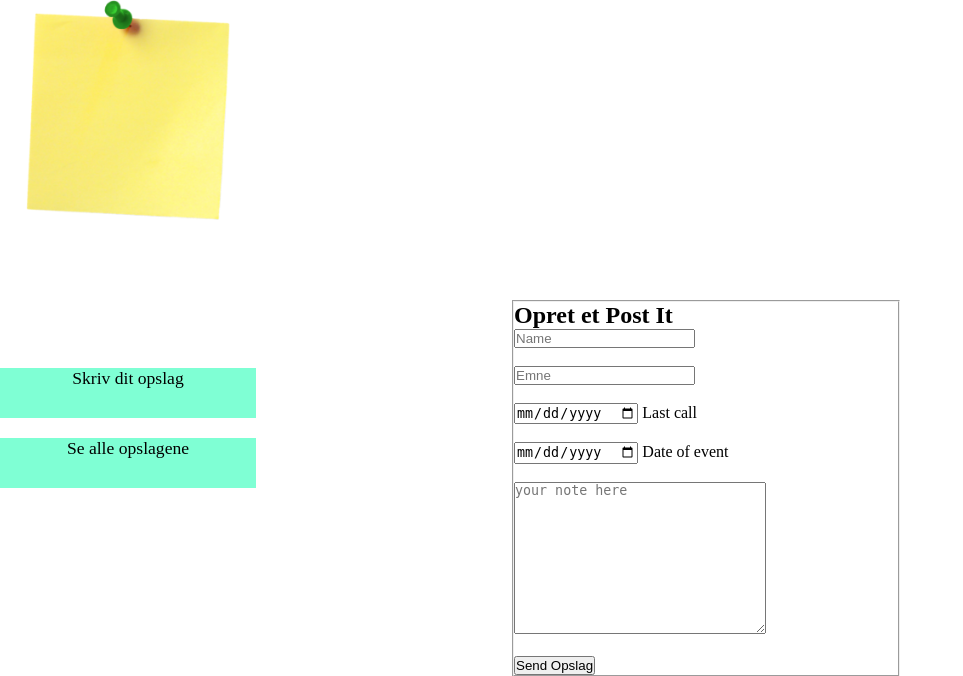
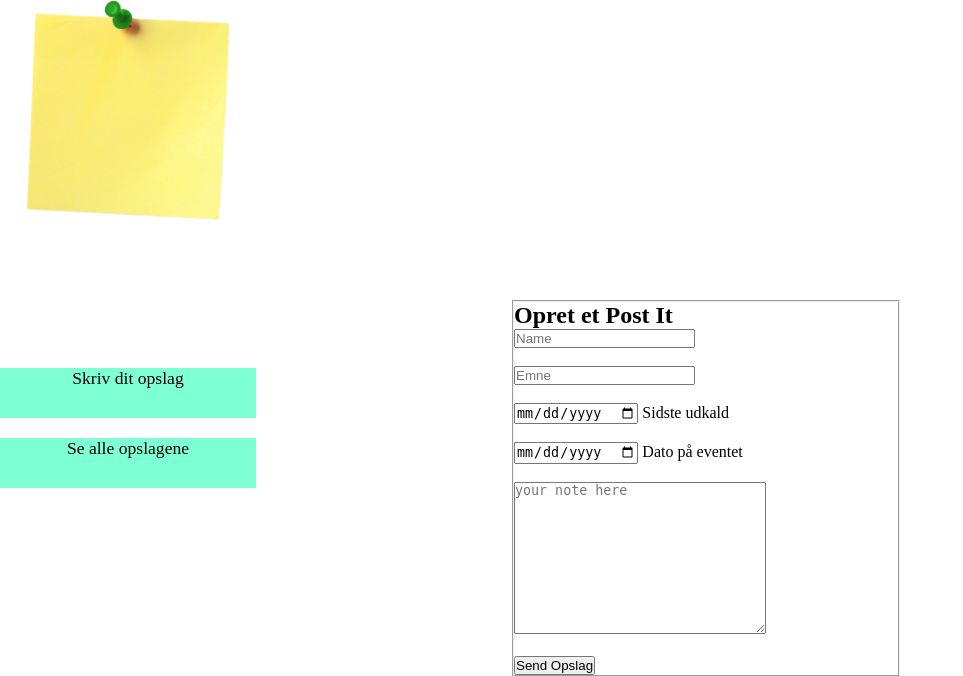
Before and after one commit to MilleEmdal/post_it, a PHP site: page / in a window 1280 px wide. Shown: the top 676 px of the page, without its empty margins (0-963 px from the left). Run offline with PHP 8.4, Linux system fonts and the light colour scheme; data that the repository does not hold is empty.

Commit message:
Add files via upload

```diff
--- a/index.php
+++ b/index.php
@@ -52,10 +52,10 @@
 	<form action="show.php" method="post">
 		<input type="text" name="name" placeholder="Name"><br><br>
       	<input type="text" name="emne" placeholder="Emne"><br><br>
-		<input type="date" name="deadline_date" id="deadline_date"> Last call<br><br>
-		<input type="date" name="dateOfEvenet" id="dateOfEvenet" > Date of event<br><br>
-		<textarea name="note" placeholder="your note here"></textarea><br><br>
-		<input type="submit" name="cmd" value="Send Opslag">
+		<input type="date" name="deadline_date" id="deadline_date"> Sidste udkald<br><br>
+		<input type="date" name="dateOfEvenet" id="dateOfEvenet" > Dato på eventet<br><br>
+		<textarea name="note" id="note" placeholder="your note here"></textarea><br><br>
+		<input type="submit" name="submit" id="submit" value="Send Opslag">
 	</form>
 
 </fieldset>
```
